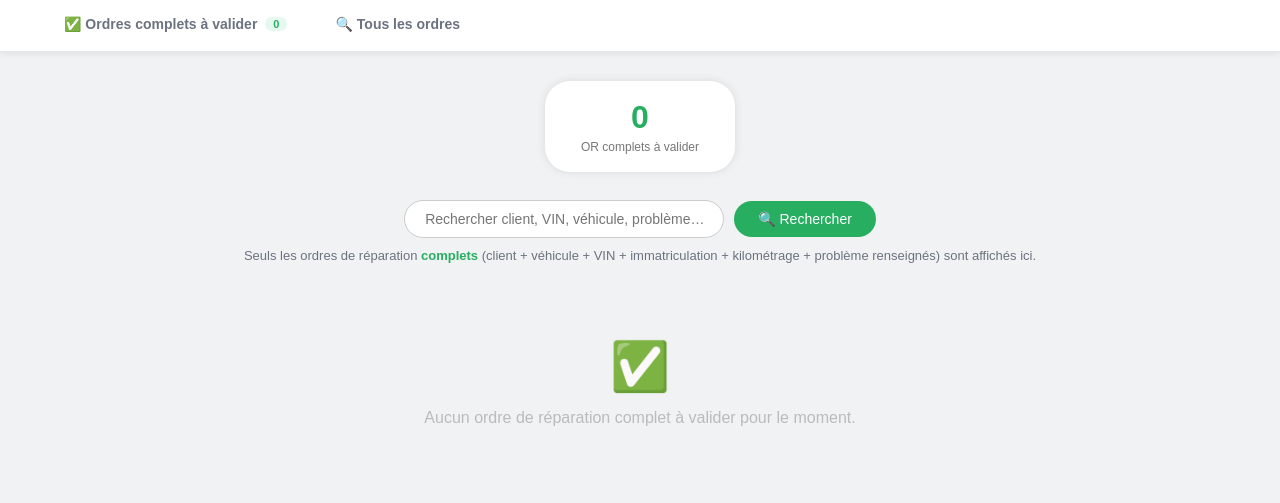
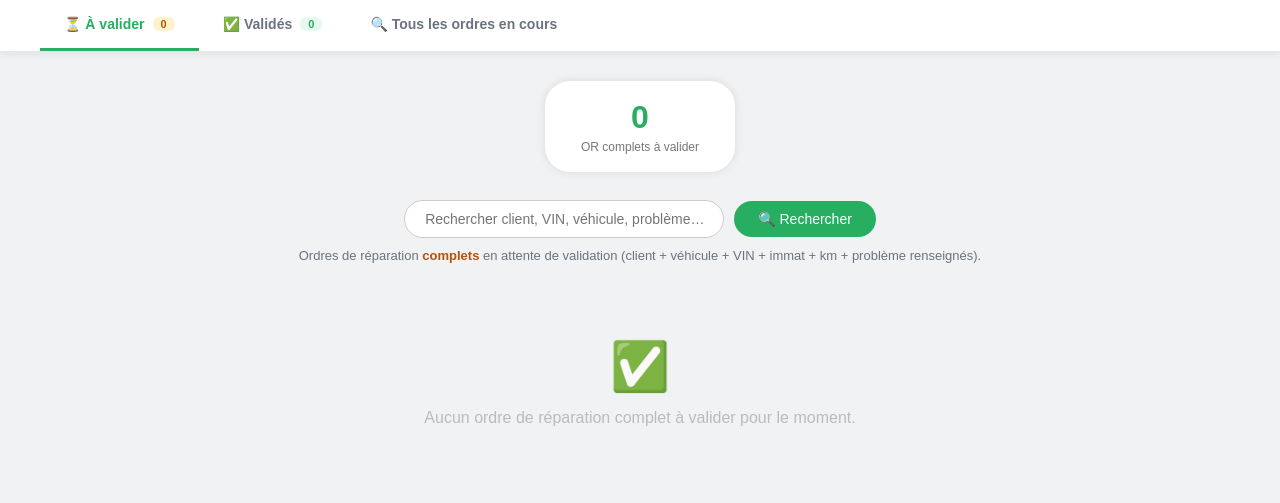
Before and after one commit to noahkerstenpro-svg/Projet-meca, a PHP site: page /validation.php in a window 1280 px wide. Shown: the part 73-576 px from the top of the page. Run offline with PHP 8.4, Linux system fonts and the light colour scheme; the visitor is signed in with stand-in values (Sample User, id 1); tables that the repository leaves empty or names only in its code hold one stand-in row (values such as "Sample post").

Commit message:
Update validation.php

```diff
--- a/src/validation.php
+++ b/src/validation.php
@@ -29,6 +29,7 @@ $sql = "
         i.`heure_de_préstation`,
         i.Probleme,
         i.commentaire,
+        i.statut,
         v.vin,
         CONCAT(v.marque, ' ', COALESCE(v.modele,'')) AS marque_modele,
         v.immatriculation,
@@ -53,7 +54,16 @@ $sql = "
       AND v.km IS NOT NULL
 ";
 
+// Onglet actif : 'a_valider' ou 'valides'
+$onglet = $_GET['onglet'] ?? 'a_valider';
+
 $params = [];
+
+if ($onglet === 'valides') {
+    $sql .= " AND i.statut = 'valide'";
+} else {
+    $sql .= " AND i.statut = 'en_cours'";
+}
 
 if ($search) {
     $sql .= " AND (c.prenom LIKE :q OR c.nom LIKE :q OR v.vin LIKE :q
@@ -69,6 +79,27 @@ $stmt->execute($params);
 $ordres = $stmt->fetchAll(PDO::FETCH_ASSOC);
 
 $total = count($ordres);
+
+// Compteurs pour les badges des onglets
+$stmtCount = $pdo->query("
+    SELECT
+        SUM(CASE WHEN i.statut = 'en_cours' THEN 1 ELSE 0 END) AS nb_en_cours,
+        SUM(CASE WHEN i.statut = 'valide'   THEN 1 ELSE 0 END) AS nb_valides
+    FROM intervention i
+    LEFT JOIN Vehicules v ON v.id_vehicules = i.vehicule_id
+    LEFT JOIN Clients   c ON c.id_clients   = v.client_id
+    WHERE i.source = 'ordre'
+      AND c.prenom IS NOT NULL AND c.prenom != ''
+      AND c.nom    IS NOT NULL AND c.nom    != ''
+      AND v.marque IS NOT NULL AND v.marque != ''
+      AND v.vin    IS NOT NULL AND v.vin    != ''
+      AND i.Probleme IS NOT NULL AND i.Probleme != ''
+      AND v.immatriculation IS NOT NULL AND v.immatriculation != ''
+      AND v.km IS NOT NULL
+");
+$counts = $stmtCount->fetch(PDO::FETCH_ASSOC);
+$nb_en_cours = (int)($counts['nb_en_cours'] ?? 0);
+$nb_valides  = (int)($counts['nb_valides']  ?? 0);
 
 function dateFR($date) {
     if (!$date) return '—';
@@ -456,12 +487,18 @@ function dateFR($date) {
 
 <!-- Onglets -->
 <div class="tabs">
-    <a class="tab" href="validation.php">
-        ✅ Ordres complets à valider
-        <span style="background:#e6f9f0;color:#27ae60;border-radius:20px;padding:1px 8px;font-size:11px;"><?= $total ?></span>
+    <a class="tab <?= $onglet === 'a_valider' ? 'active' : '' ?>"
+       href="validation.php?onglet=a_valider&q=<?= urlencode($search) ?>">
+        ⏳ À valider
+        <span class="tab-badge-en-cours" style="background:#fff3cd;color:#b45309;border-radius:20px;padding:1px 8px;font-size:11px;font-weight:700;"><?= $nb_en_cours ?></span>
+    </a>
+    <a class="tab <?= $onglet === 'valides' ? 'active' : '' ?>"
+       href="validation.php?onglet=valides&q=<?= urlencode($search) ?>">
+        ✅ Validés
+        <span class="tab-badge-valides" style="background:#e6f9f0;color:#27ae60;border-radius:20px;padding:1px 8px;font-size:11px;font-weight:700;"><?= $nb_valides ?></span>
     </a>
     <a class="tab" href="recherche_or.php">
-        🔍 Tous les ordres
+        🔍 Tous les ordres en cours
     </a>
 </div>
 
@@ -476,19 +513,25 @@ function dateFR($date) {
 <!-- Recherche -->
 <div class="search-bar">
     <form class="search-form" method="GET" action="validation.php">
+        <input type="hidden" name="onglet" value="<?= htmlspecialchars($onglet) ?>">
         <input class="search-input" type="text" name="q"
                value="<?= htmlspecialchars($search) ?>"
                placeholder="Rechercher client, VIN, véhicule, problème…">
         <button class="btn-search" type="submit">🔍 Rechercher</button>
         <?php if ($search): ?>
-            <a href="validation.php" style="font-size:13px;color:#888;text-decoration:none;">✕ Effacer</a>
+            <a href="validation.php?onglet=<?= htmlspecialchars($onglet) ?>"
+               style="font-size:13px;color:#888;text-decoration:none;">✕ Effacer</a>
         <?php endif; ?>
     </form>
 </div>
 
 <!-- Info -->
 <div style="text-align:center;font-size:13px;color:#6b7280;margin-bottom:8px;">
-    Seuls les ordres de réparation <strong style="color:#27ae60;">complets</strong> (client + véhicule + VIN + immatriculation + kilométrage + problème renseignés) sont affichés ici.
+    <?php if ($onglet === 'valides'): ?>
+        Ordres de réparation <strong style="color:#27ae60;">validés</strong> par le professeur.
+    <?php else: ?>
+        Ordres de réparation <strong style="color:#b45309;">complets</strong> en attente de validation (client + véhicule + VIN + immat + km + problème renseignés).
+    <?php endif; ?>
 </div>
 
 <!-- Liste des OR complets -->
@@ -496,9 +539,11 @@ function dateFR($date) {
 
 <?php if (empty($ordres)): ?>
     <div class="vide">
-        <div class="vide-icon">✅</div>
+        <div class="vide-icon"><?= $onglet === 'valides' ? '📁' : '✅' ?></div>
         <?php if ($search): ?>
-            Aucun OR complet trouvé pour "<strong><?= htmlspecialchars($search) ?></strong>"
+            Aucun OR trouvé pour "<strong><?= htmlspecialchars($search) ?></strong>"
+        <?php elseif ($onglet === 'valides'): ?>
+            Aucun ordre de réparation validé pour le moment.
         <?php else: ?>
             Aucun ordre de réparation complet à valider pour le moment.
         <?php endif; ?>
@@ -566,10 +611,14 @@ function dateFR($date) {
         <div class="or-actions">
             <a href="ordre_reparation.php?intervention_id=<?= $or['id_intervention'] ?>"
                class="btn-ouvrir">✏️ Ouvrir / Modifier</a>
+            <?php if ($onglet !== 'valides'): ?>
             <button class="btn-valider"
                     onclick="validerOR(<?= $or['id_intervention'] ?>, this)">
                 ✅ Valider
             </button>
+            <?php else: ?>
+            <span style="font-size:12px;color:#27ae60;font-weight:600;">✅ Validé</span>
+            <?php endif; ?>
         </div>
     </div>
     <?php endforeach; ?>
@@ -613,12 +662,11 @@ function validerOR(id, btn) {
             setTimeout(() => card.remove(), 400);
             showToast('✅ OR #' + id + ' validé avec succès !');
 
-            // Mise à jour compteur dans l'onglet
-            const badge = document.querySelector('.tab .badge-count');
-            if (badge) {
-                const n = parseInt(badge.textContent) - 1;
-                badge.textContent = n >= 0 ? n : 0;
-            }
+            // Mise à jour des badges onglets
+            const badgeEnCours = document.querySelector('.tab-badge-en-cours');
+            const badgeValides = document.querySelector('.tab-badge-valides');
+            if (badgeEnCours) badgeEnCours.textContent = Math.max(0, parseInt(badgeEnCours.textContent) - 1);
+            if (badgeValides) badgeValides.textContent = parseInt(badgeValides.textContent) + 1;
         } else {
             btn.disabled = false;
             btn.textContent = '✅ Valider';
```
